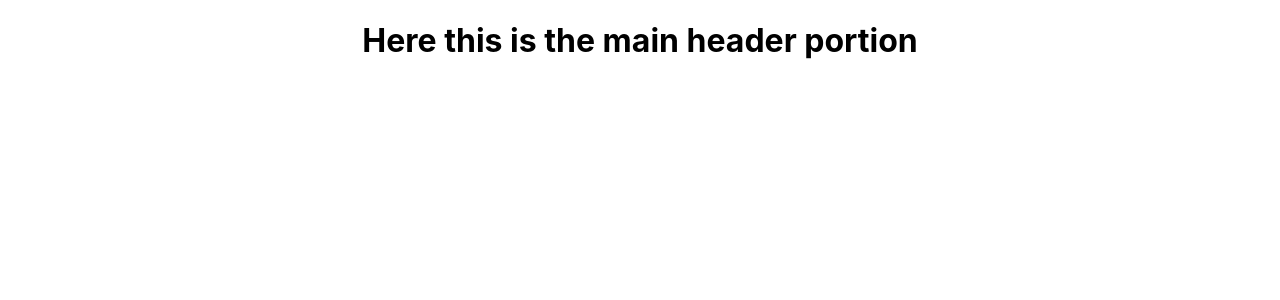
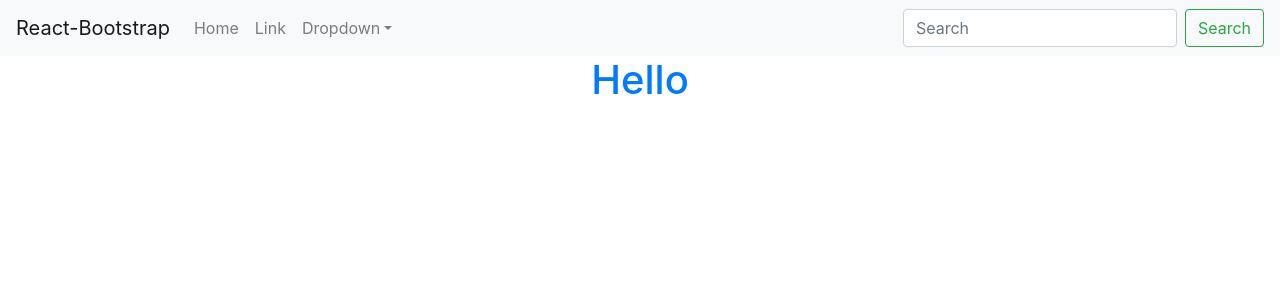
Before and after one commit to shahed-swe/react-test, a React (Create React App) app: page / in a window 1280 px wide. Shown: the top 300 px of the page. Built offline with nearby package versions, Linux system fonts and the light colour scheme.

Commit message:
new commit

```diff
--- a/package.json
+++ b/package.json
@@ -6,7 +6,11 @@
     "@testing-library/jest-dom": "^4.2.4",
     "@testing-library/react": "^9.5.0",
     "@testing-library/user-event": "^7.2.1",
+    "bootstrap": "^4.5.2",
+    "jquery": "^3.5.1",
+    "popper.js": "^1.16.1",
     "react": "^16.13.1",
+    "react-bootstrap": "^1.3.0",
     "react-dom": "^16.13.1",
     "react-scripts": "3.4.3"
   },
--- a/src/App.js
+++ b/src/App.js
@@ -2,11 +2,14 @@
 import logo from './logo.svg';
 import './App.css';
 import Header from './components/header'
+import 'bootstrap/dist/css/bootstrap.css';
+import 'bootstrap/dist/js/bootstrap.js';
 
 function App() {
   return (
     <div className="App">
       <Header/>
+      <h1 className="text-primary">Hello</h1>
     </div>
   );
 }
--- a/src/components/header.js
+++ b/src/components/header.js
@@ -1,11 +1,32 @@
 import React,{Component} from 'react';
+import 'bootstrap/dist/css/bootstrap.min.css';
+import 'bootstrap/dist/js/bootstrap.js';
+import {Navbar,NavDropdown,Nav,Form,Button,FormControl} from 'react-bootstrap'
 
 class Header extends Component{
     render(){
         return (
-            <div>
-                <h1>Here this is the main header portion</h1>
-            </div>
+            <Navbar bg="light" expand="lg">
+                <Navbar.Brand href="#home">React-Bootstrap</Navbar.Brand>
+                <Navbar.Toggle aria-controls="basic-navbar-nav" />
+                <Navbar.Collapse id="basic-navbar-nav">
+                    <Nav className="mr-auto">
+                        <Nav.Link href="#home">Home</Nav.Link>
+                        <Nav.Link href="#link">Link</Nav.Link>
+                        <NavDropdown title="Dropdown" id="basic-nav-dropdown">
+                            <NavDropdown.Item href="#action/3.1">Action</NavDropdown.Item>
+                            <NavDropdown.Item href="#action/3.2">Another action</NavDropdown.Item>
+                            <NavDropdown.Item href="#action/3.3">Something</NavDropdown.Item>
+                            <NavDropdown.Divider />
+                            <NavDropdown.Item href="#action/3.4">Separated link</NavDropdown.Item>
+                        </NavDropdown>
+                    </Nav>
+                    <Form inline>
+                        <FormControl type="text" placeholder="Search" className="mr-sm-2" />
+                        <Button variant="outline-success">Search</Button>
+                    </Form>
+                </Navbar.Collapse>
+            </Navbar>
         );
     }
 }
```
Also changed, not shown: src/components/footer.js (added, +11 -0 lines), 1 other file (tests, documents, lock files or other folders).
